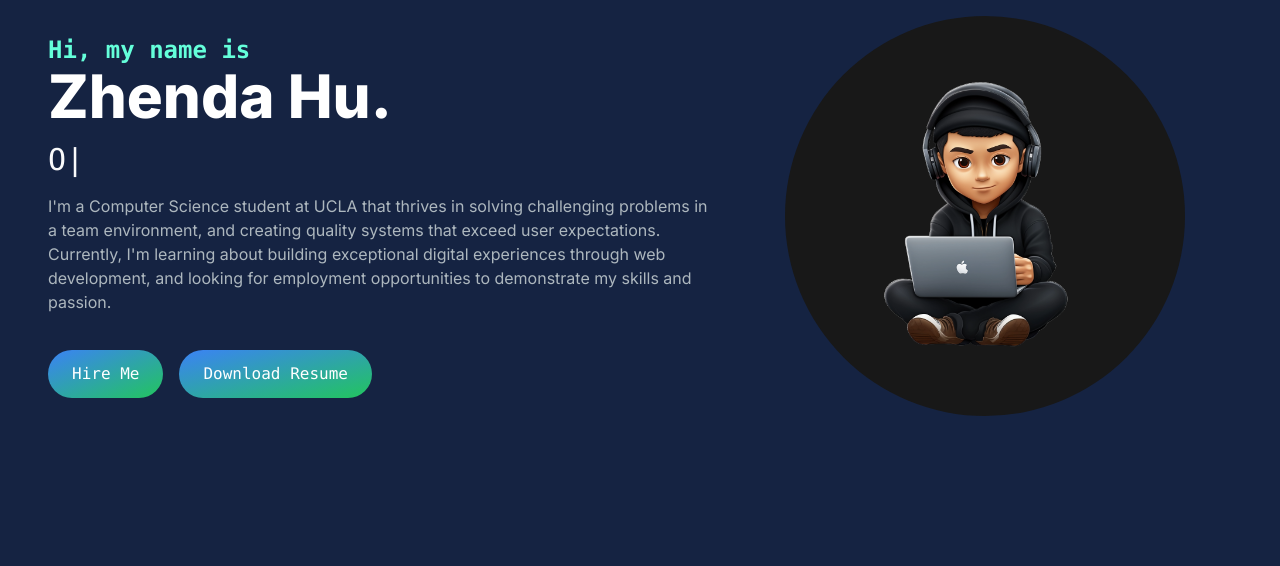
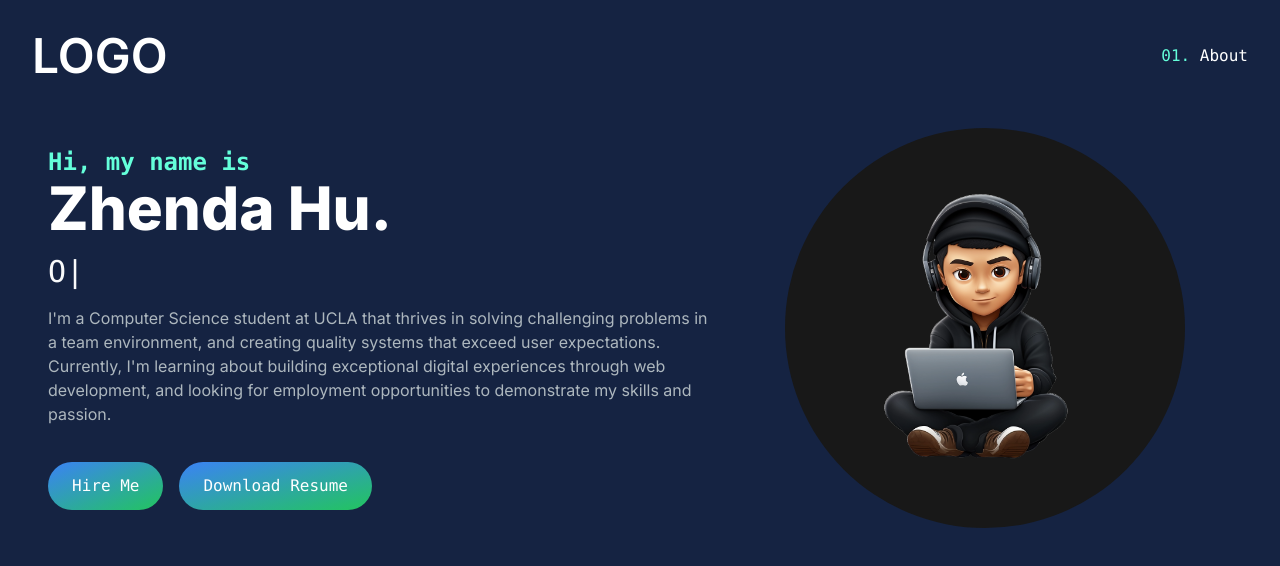
Before and after one commit to zhendahu/zhendahu.github.io, a Next.js app in the folder zhenda-portfolio/: page / in a window 1280 px wide. Shown: the top 566 px of the page. Built offline with nearby package versions, Linux system fonts and the light colour scheme.

Commit message:
start on the navbar

```diff
--- /dev/null
+++ b/zhenda-portfolio/src/app/components/NavLink.jsx
@@ -0,0 +1 @@
+const NavLink
--- /dev/null
+++ b/zhenda-portfolio/src/app/components/Navbar.jsx
@@ -0,0 +1,19 @@
+import Link from 'next/link'
+import React from 'react'
+
+export const Navbar = () => {
+  return (
+    <nav>
+        <div className="flex flex-wrap items-center justify-between mx-auto p-8">
+            <Link href={"/"} className="text-5xl text-white font-semibold">
+                LOGO
+            </Link>
+            <div className="menu hidden md:block md:w-auto" id="navbar">
+                <ul>
+                    <li><Link href={"#about"} className="block py-2 pl-3 pr-4 text-[#64FFDA] sm:text-base rounded md:p-0 font-mono">01. <span className="text-white hover:text-[#64FFDA]">About</span></Link></li>
+                </ul>
+            </div>
+        </div>
+    </nav>
+  )
+}
--- a/zhenda-portfolio/src/app/page.js
+++ b/zhenda-portfolio/src/app/page.js
@@ -1,9 +1,11 @@
 import Image from 'next/image'
 import HeroSection from './components/HeroSection'
+import { Navbar } from './components/Navbar'
 
 export default function Home() {
   return (
     <main className="flex min-h-screen flex-col bg-[#152342]">
+      <Navbar/>
       <container class="container mx-auto px-12 py-4">
         <HeroSection />
       </container>
```
